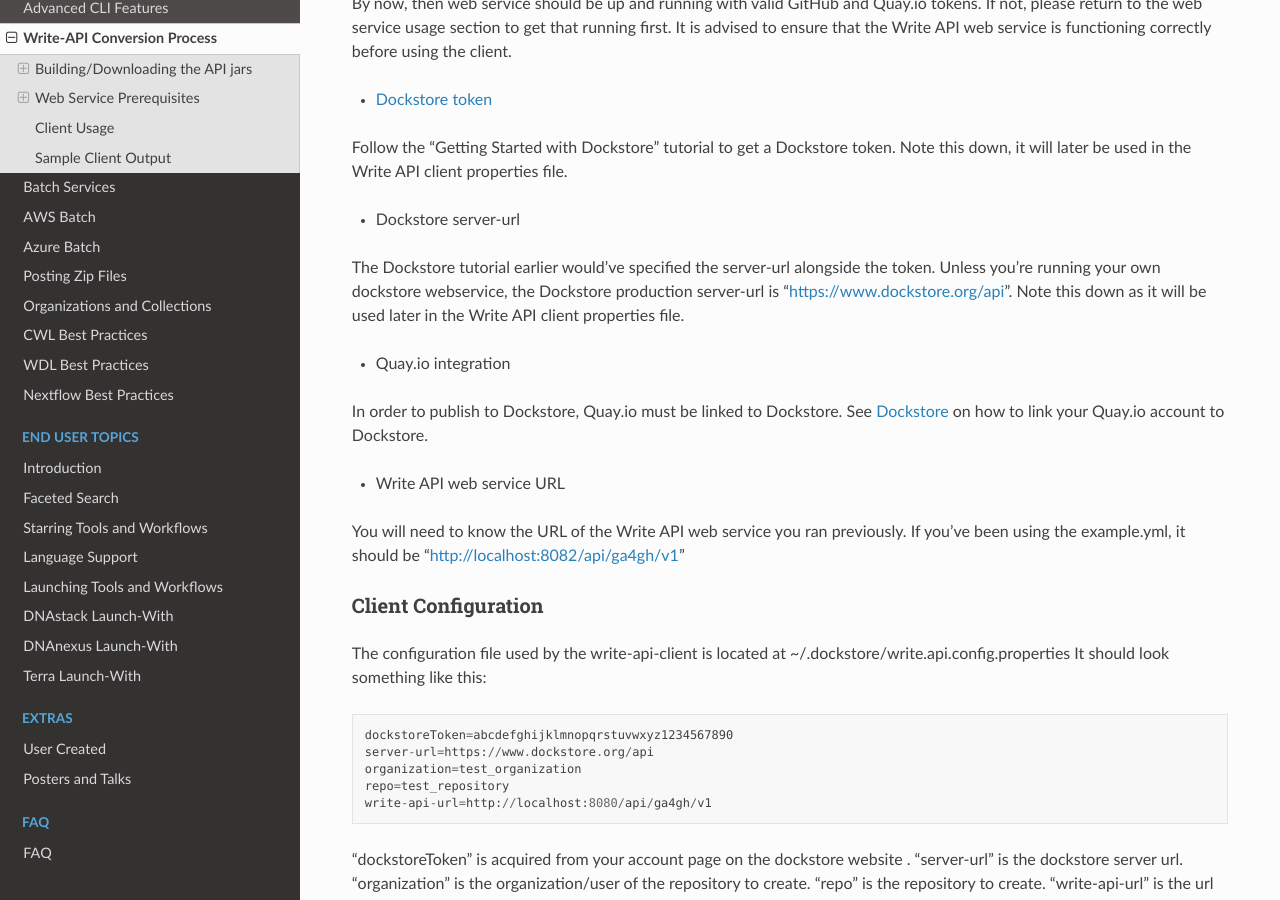
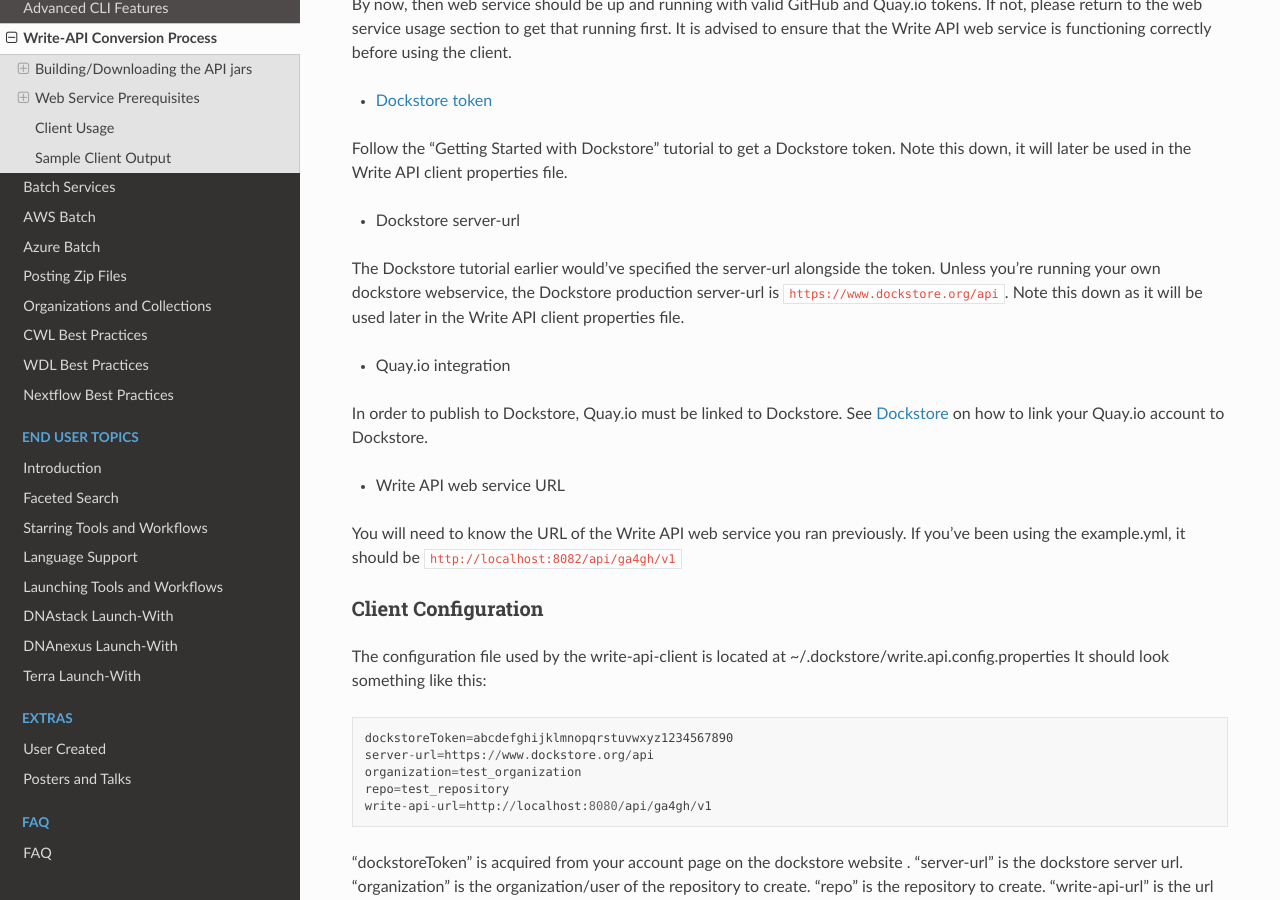
Before and after one commit to dockstore/dockstore-documentation, a Sphinx documentation site: the page built from docs/advanced-topics/conversions.rst, in a window 1280 px wide and 900 px high, scrolled down 2370 px. Built offline with Sphinx 7.4.7 and the Read the Docs theme 2.0.0, drawn with Linux system fonts in a browser that asks for light colours.

Commit message:
fix broken links

```diff
--- a/docs/advanced-topics/advanced-features.rst
+++ b/docs/advanced-topics/advanced-features.rst
@@ -416,7 +416,7 @@
 
 You can override the WES config file settings on the command line by
 using global optional parameters - --wes-url <WES URL> URL where the WES
-request should be sent, e.g. 'http://localhost:8080/ga4gh/wes/v1' -
+request should be sent, e.g. ``http://localhost:8080/ga4gh/wes/v1`` -
 --wes-auth <auth> Authorization credentials for the WES endpoint, e.g.
 'Bearer 12345'
 
--- a/docs/advanced-topics/conversions.rst
+++ b/docs/advanced-topics/conversions.rst
@@ -115,7 +115,7 @@
 
 After running the webservice, you can check out the web service
 endpoints through swagger. By default, it is available at
-http://localhost:8082/static/swagger-ui/index.html.
+``http://localhost:8082/static/swagger-ui/index.html``.
 
 The basic workflow is that GitHub repos are created when posting a new
 tool. When files are posted or put to a version of a tool, we will
@@ -149,7 +149,7 @@
 The Dockstore tutorial earlier would've specified the server-url
 alongside the token. Unless you're running your own dockstore
 webservice, the Dockstore production server-url is
-"https://www.dockstore.org/api". Note this down as it will be used later
+``https://www.dockstore.org/api``. Note this down as it will be used later
 in the Write API client properties file.
 
 -  Quay.io integration
@@ -163,7 +163,7 @@
 
 You will need to know the URL of the Write API web service you ran
 previously. If you've been using the example.yml, it should be
-"http://localhost:8082/api/ga4gh/v1"
+``http://localhost:8082/api/ga4gh/v1``
 
 Client Configuration
 ~~~~~~~~~~~~~~~~~~~~
--- a/docs/end-user-topics/launch.rst
+++ b/docs/end-user-topics/launch.rst
@@ -88,7 +88,7 @@
 described by CWL/WDL and run them in an environment that supports those
 descriptors. For now, we can suggest taking a look at the environments
 that currently support and are validated with CWL at
-https://ci.commonwl.org/ and for WDL,
+``https://ci.commonwl.org/`` and for WDL,
 `Cromwell <https://github.com/broadinstitute/cromwell>`__.
 
 For developers, you may also wish to look at our brief summary at `batch
```
